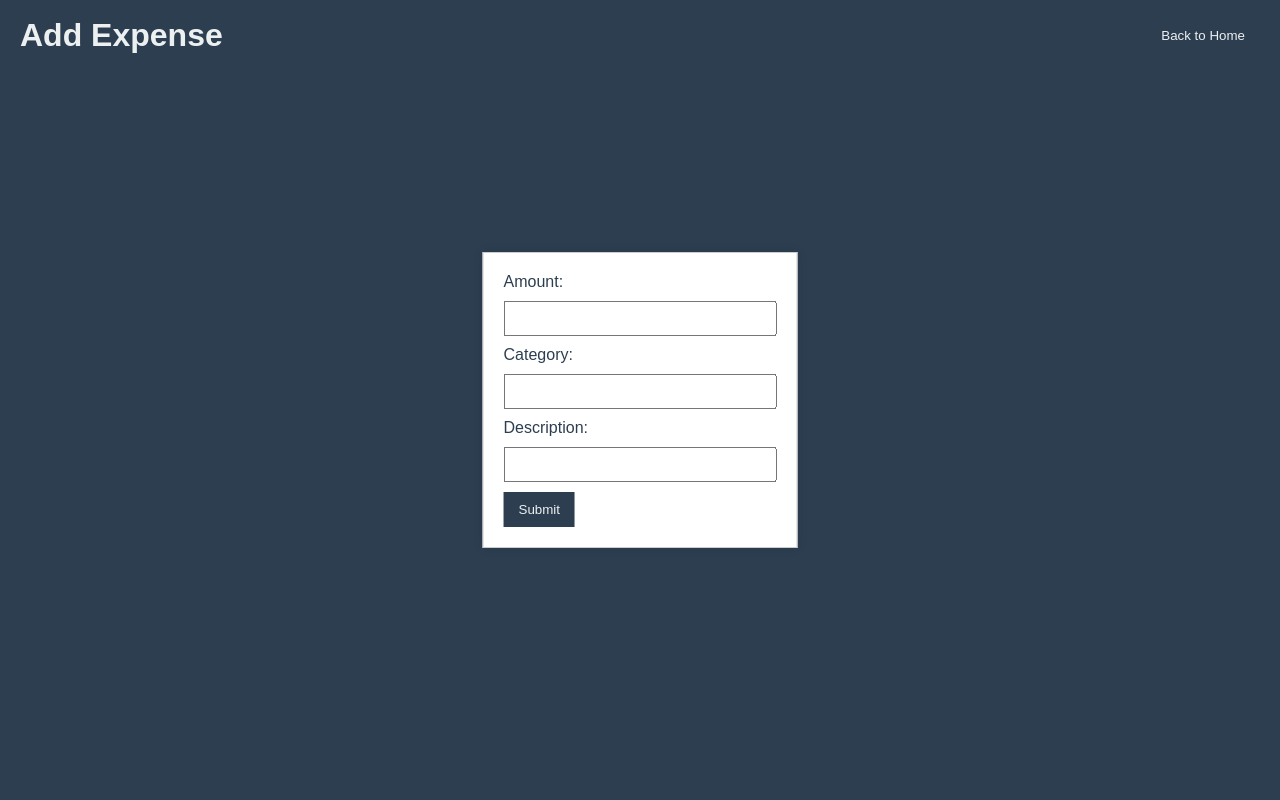
After one commit to F0laf0lu/ExpenSync, a Django app: template core/templates/update_expense.html in a window 1280 px wide. The commit adds this page. Run offline with Django 4.2, Linux system fonts and the light colour scheme; the template is opened without the code that fills it, so the values that code supplies are empty.

```diff
--- /dev/null
+++ b/core/templates/update_expense.html
@@ -0,0 +1,107 @@
+{% load static %}
+<!DOCTYPE html>
+<html lang="en">
+
+<head>
+    <meta charset="UTF-8">
+    <meta name="viewport" content="width=device-width, initial-scale=1.0">
+    <title>Add Expense</title>
+    <link rel="stylesheet" href="{% static "css\styles.css" %}">
+    <style>
+        body {
+            margin: 0;
+            font-family: Arial, sans-serif;
+        }
+
+        .app-container {
+            display: grid;
+            grid-template-columns: 1fr;
+            grid-template-rows: 70px 1fr;
+            min-height: 100vh;
+        }
+
+        header {
+            background-color: #2c3e50;
+            color: #ecf0f1;
+            display: flex;
+            align-items: center;
+            justify-content: space-between;
+            padding: 0 20px;
+        }
+
+        .add-expense-form {
+            display: grid;
+            grid-template-columns: 1fr;
+            grid-template-rows: auto;
+            gap: 20px;
+            padding: 20px;
+        }
+
+        label {
+            display: block;
+            margin-bottom: 10px;
+            color: #2c3e50;
+        }
+
+        input,
+        select {
+            width: 100%;
+            padding: 8px;
+            margin-bottom: 10px;
+            box-sizing: border-box;
+        }
+
+        button {
+            background-color: #2c3e50;
+            color: #ecf0f1;
+            border: none;
+            padding: 10px 15px;
+            cursor: pointer;
+        }
+
+        footer {
+            background-color: #2c3e50;
+            color: #ecf0f1;
+            padding: 10px;
+            text-align: center;
+        }
+    </style>
+</head>
+
+<body>
+    <div class="app-container">
+        <header>
+            <h1>Add Expense</h1>
+            <a href="{% url "home" %}"><button>Back to Home</button></a>
+        </header>
+
+        <div class="add-expense-form" id="expenseFormContainer">
+            <form action='' method='POST' id="expenseForm">
+                {% csrf_token %}
+                <label for="amount" >Amount:</label>
+                <input type="text" id="amount" name="amount" autocomplete="off" required >
+
+                <label for="category">Category:</label>
+                <input list="category-list" type="text" name="category" id="category" autocomplete="off">
+                    <datalist id="category-list">
+                        {% for category in category_list %}
+                        <option value="{{category.name}}">
+                            {{category.name}}
+                        </option>
+                        {% endfor %}
+                    </datalist>
+
+                <label for="description">Description:</label>
+                <input type="text" id="description" name="description" autocomplete="off" required>
+
+                <button type="submit">Submit</button>
+            </form>
+        </div>
+
+        <footer>
+            <!-- (Existing content remains unchanged) -->
+        </footer>
+    </div>
+</body>
+
+</html>
--- a/core/urls.py
+++ b/core/urls.py
@@ -5,5 +5,6 @@ urlpatterns = [
     path('', views.home, name='home'),
     path('add-expense/', views.addexpense, name='add-expense'),
     path('delete-expense/<int:id>/', views.deleteexpense, name='delete-expense'),
+    path('update-expense/<int:id>/', views.updateexpense, name='update-expense'),
     path('expenses', views.expenses, name='expense'),
 ]
```
Also changed, not shown: core/templates/expenses.html (+38 -2 lines), core/templates/index.html (+15 -4 lines), core/views.py (+18 -4 lines).
